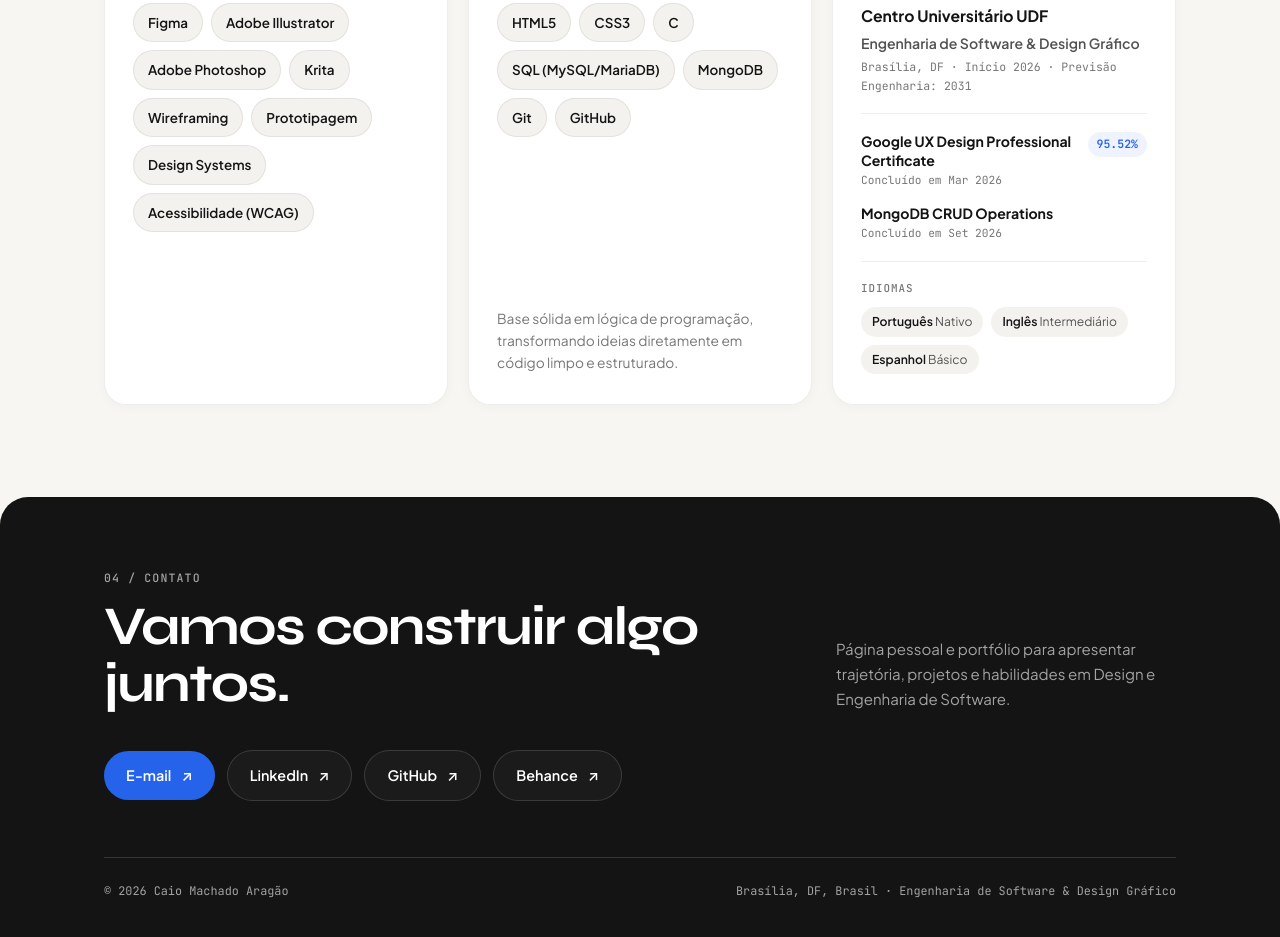
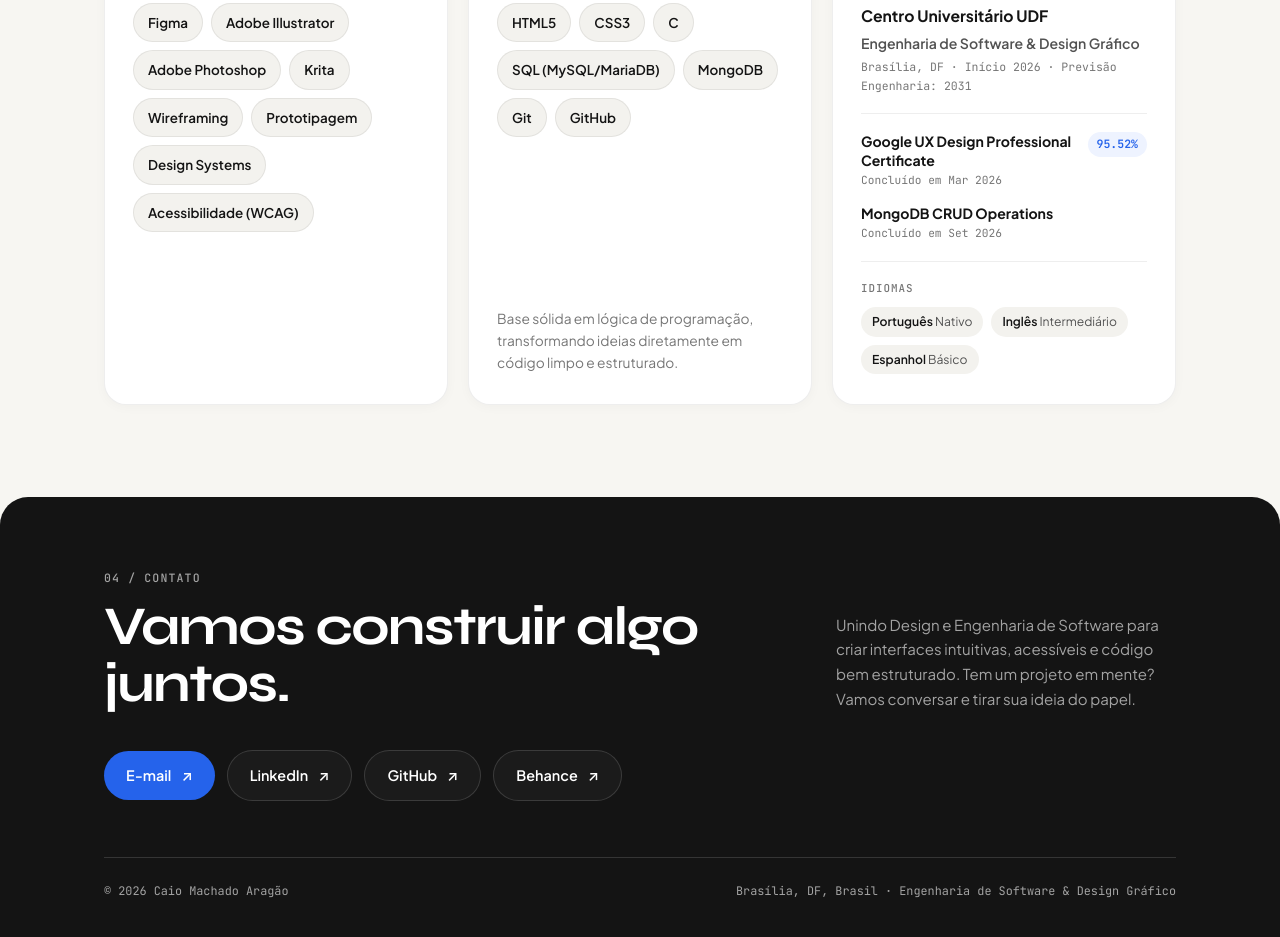
Before and after one commit to caiomaragao/caiomaragao.github.io, a plain HTML site: page index.html in a window 1280 px wide. Shown: the part 4167-5104 px from the top of the page. Drawn offline with Linux system fonts and the light colour scheme.

Commit message:
Update footer contact section copy

```diff
--- a/index.html
+++ b/index.html
@@ -713,7 +713,7 @@
           <h2 class="footer-title" id="contact-title">Vamos construir algo<br>juntos.</h2>
         </div>
         <p class="footer-copy">
-          Página pessoal e portfólio para apresentar trajetória, projetos e habilidades em Design e Engenharia de Software.
+          Unindo Design e Engenharia de Software para criar interfaces intuitivas, acessíveis e código bem estruturado. Tem um projeto em mente? Vamos conversar e tirar sua ideia do papel.
         </p>
       </div>
 
```
